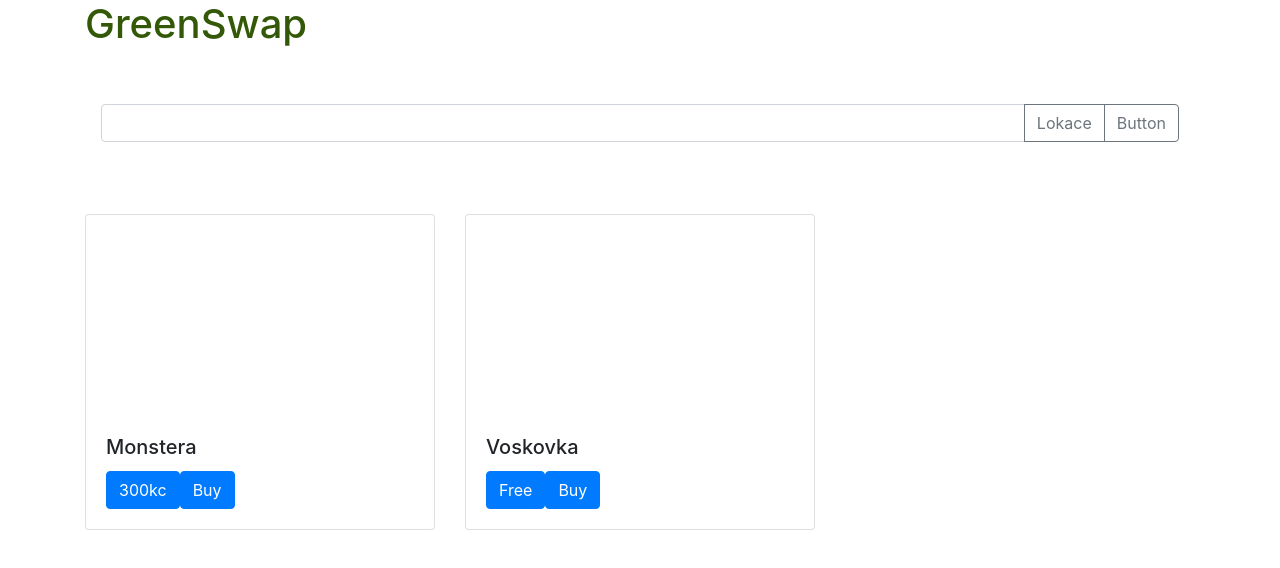
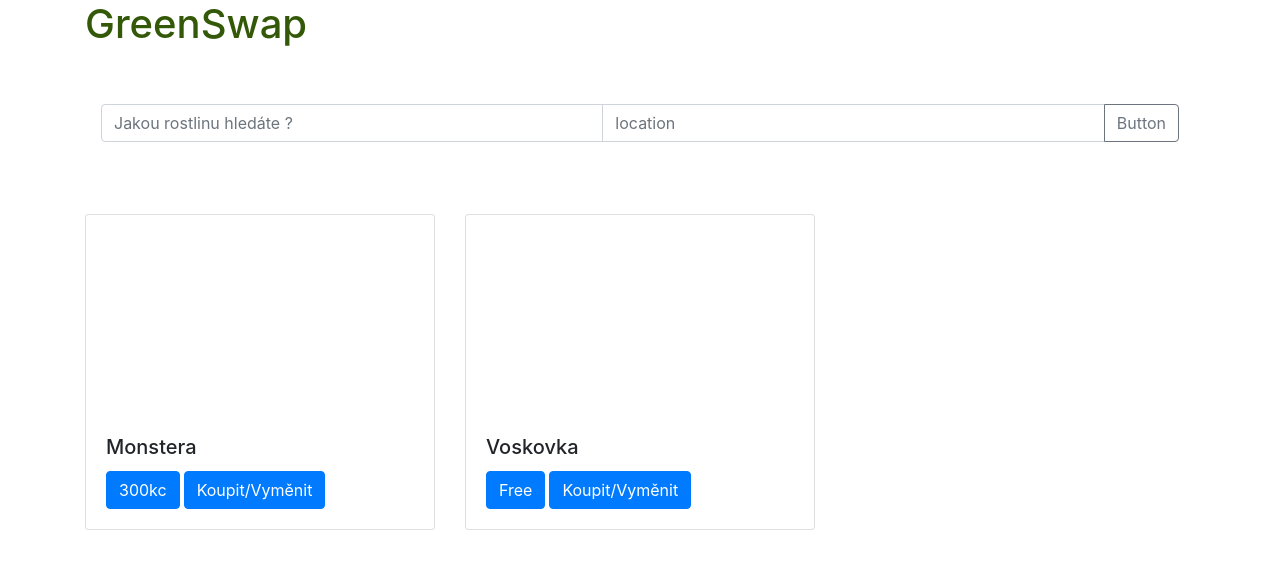
Before and after one commit to greenswap/greenswap, a Next.js app: page / in a window 1280 px wide. Shown: the top 568 px of the page. Built offline with nearby package versions, Linux system fonts and the light colour scheme.

Commit message:
add soma whitespaces

```diff
--- a/pages/index.js
+++ b/pages/index.js
@@ -25,12 +25,8 @@ const TopBar = props => (
     <div className="TopBar-img">
       <div className="SearchBar">
         <div className="input-group pt-5 pb-5 pl-3 pr-3">
-          <input type="text" className="form-control" aria-label="#" />
-          <div className="input-group-append">
-            <button className="btn btn-outline-secondary" type="button">
-              Lokace
-            </button>
-          </div>
+          <input type="text" className="form-control" aria-label="" placeholder="Jakou rostlinu hledáte ?"/>
+          <input type="text" className="form-control" aria-label="location" placeholder="location"/>
           <div className="input-group-append">
             <button className="btn btn-outline-secondary" type="button">
               Button
@@ -59,11 +55,11 @@ const Flower = props => (
       </div>
       <div className="card-body">
         <h5 className="card-title">{props.flower.name}</h5>
-        <a href="#" className="btn btn-primary">
+        <a href="#" className="btn btn-primary mr-1">
           {props.flower.price}
         </a>
         <a href="#" className="btn btn-primary">
-          Buy
+          Koupit/Vyměnit
         </a>
       </div>
     </div>
@@ -99,7 +95,7 @@ const FlowerOffer = props => (
     {props.children}
     <div className="d-flex row wrap">
       {[
-        { name: "Monstera", price: "300kc" },
+        { image: "../img/monstera-sq.jpg", name: "Monstera", price: "300kc" },
         { name: "Voskovka", price: "Free" }
       ].map((flower, i) => {
         return <Flower key={i} flower={flower} />;
```
